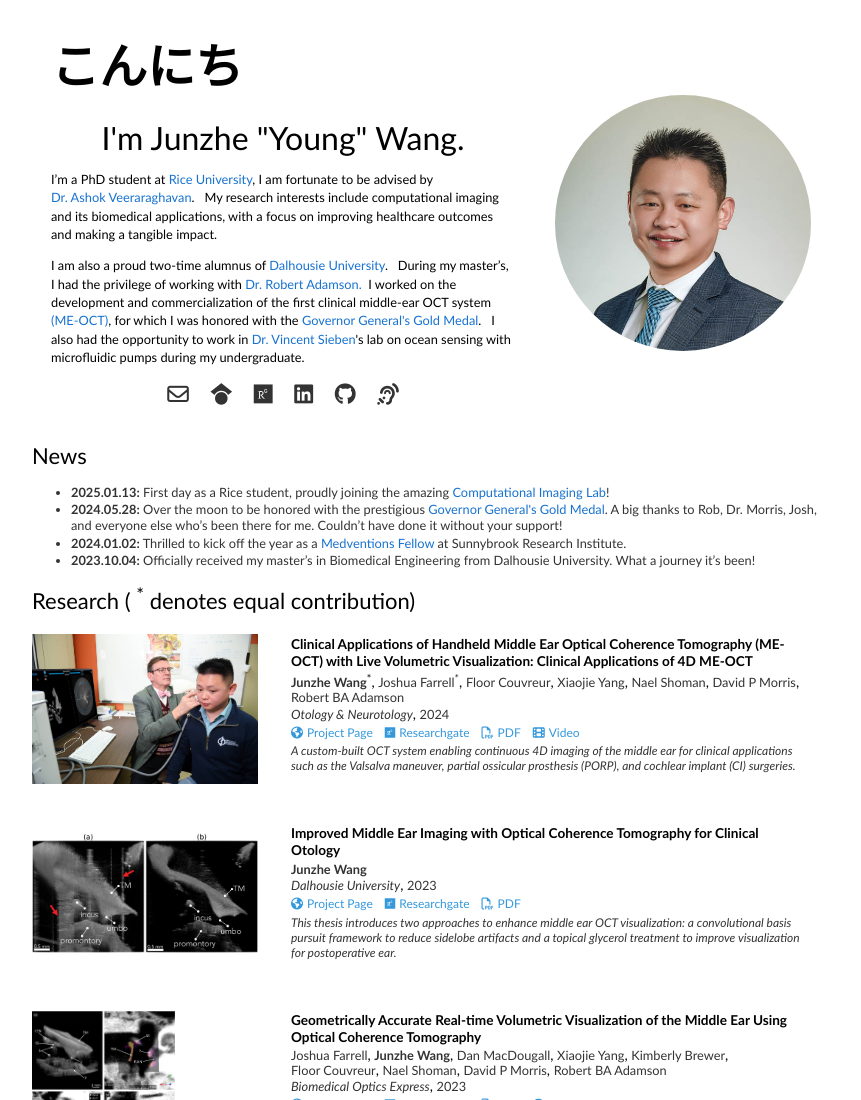
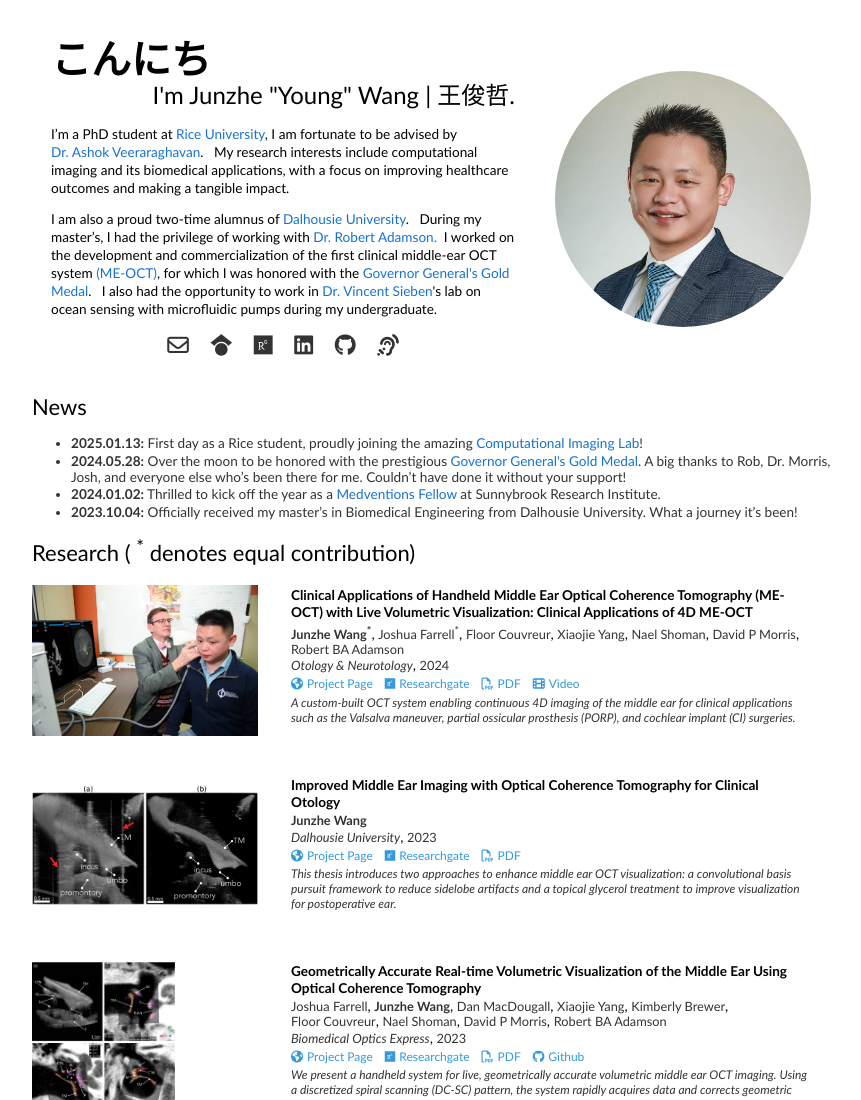
Before and after one commit to Young-JZ-Wang/Young-JZ-Wang.github.io, a plain HTML site: page index.html in a window 1280 px wide. Shown: the top 1100 px of the page, without its empty margins (209-1070 px from the left). Drawn offline with Linux system fonts and the light colour scheme.

Commit message:
update name

```diff
--- a/index.html
+++ b/index.html
@@ -52,7 +52,7 @@
                         <h1 class="header-sub-title" id="word"></h1>
                       </div>
 
-                    <p class="name" style="text-align: center">I'm Junzhe "Young" Wang.</p>
+                    <p class="name">I'm Junzhe "Young" Wang | 王俊哲.</p>
 
                     <p class="paragraph">
                       I’m a PhD student at
--- a/stylesheet.css
+++ b/stylesheet.css
@@ -209,7 +209,13 @@ h2 {
   /* padding-top: 20px; */
   margin: 0;
   font-family: "Lato", Verdana, Helvetica, sans-serif;
-  font-size: 32px;
+  font-size: 1.5rem;
+  margin-right: 0;
+  margin-right: 0;
+  /* border-color: green;
+  border-style: solid;
+  border-width: 0.1rem; */
+  text-align: right;
 }
 
 .one {
@@ -267,15 +273,15 @@ span.highlight {
 .hello-container {
   margin-top: 0;
   display: flex; /* Corrected from 'display' to 'position' */
-  height: 90px;
+  height: 2.75rem;
   margin-left: 0;
   padding-top: 0;
   padding-bottom: 0;
-  margin-bottom: 0;
+  margin-bottom: 0.25rem;
 }
 
 .hello-container h1 {
-  font-size: 3rem;
+  font-size: 2.5rem;
   font-weight: bold;
   transition: 300ms ease;
 
@@ -287,15 +293,15 @@ span.highlight {
 
 .hello-container h2 {
   color: white;
-  font-size: 3rem;
+  font-size: 2.5rem;
   font-weight: bold;
   transition: 300ms ease;
 }
 
 .paragraph,
 .paragraph-a {
-  line-height: 1.15rem;
-  font-size: 0.8rem;
+  line-height: 1.125rem;
+  font-size: 0.85rem;
 }
 
 #geometric_thumbnail {
@@ -380,12 +386,12 @@ span.highlight {
 
 /* Specific styles for list items */
 .update_text {
-  font-size: 0.8rem;
+  font-size: 0.85rem;
   margin-bottom: 0.1rem; /* Add spacing between items */
 }
 
 /* Specific styles for dates */
 .update_date {
   font-weight: 700; /* Bold for emphasis */
-  font-size: 0.8rem; /* Slightly larger font size */
+  font-size: 0.85rem; /* Slightly larger font size */
 }
```
